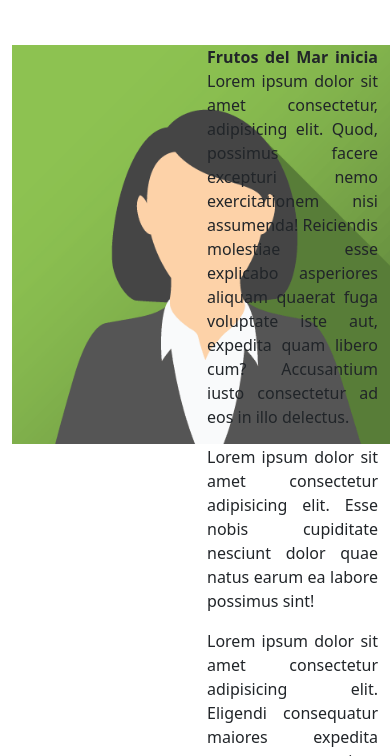
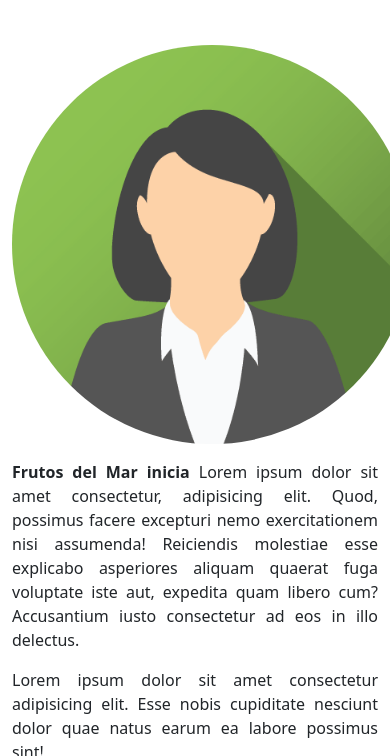
Before and after one commit to ChristianMauricio198125/Frutosdelmar, a plain HTML site: page index.html in a window 390 px wide. Shown: the part 344-1100 px from the top of the page. Drawn offline with nearby package versions, Linux system fonts and the light colour scheme.

Commit message:
Update index.html
adicion de modo responsivo en la section inicio

```diff
--- a/index.html
+++ b/index.html
@@ -84,8 +84,8 @@
     <section class="inicio container">
         <h1 class="text-center my-5">Frutos del Mar</h1>
         <div class="row">
-            <div class="col-6"> <img src="assets/imagenes/avatar_inicio.png" alt="avatar" style="width: 400px;"> </div>
-            <div class="col-6 text"><p><strong>Frutos del Mar inicia </strong> Lorem ipsum dolor sit amet consectetur, adipisicing elit. Quod, possimus facere excepturi nemo exercitationem nisi assumenda! Reiciendis molestiae esse explicabo asperiores aliquam quaerat fuga voluptate iste aut, expedita quam libero cum? Accusantium iusto consectetur ad eos in illo delectus.</p><p>Lorem ipsum dolor sit amet consectetur adipisicing elit. Esse nobis cupiditate nesciunt dolor quae natus earum ea labore possimus sint!</p>
+            <div class="col-sm"> <img src="assets/imagenes/avatar_inicio.png" class="rounded-circle mb-3" alt="avatar" style="width: 400px;"> </div>
+            <div class="col-sm "><p><strong>Frutos del Mar inicia </strong> Lorem ipsum dolor sit amet consectetur, adipisicing elit. Quod, possimus facere excepturi nemo exercitationem nisi assumenda! Reiciendis molestiae esse explicabo asperiores aliquam quaerat fuga voluptate iste aut, expedita quam libero cum? Accusantium iusto consectetur ad eos in illo delectus.</p><p>Lorem ipsum dolor sit amet consectetur adipisicing elit. Esse nobis cupiditate nesciunt dolor quae natus earum ea labore possimus sint!</p>
             <p>Lorem ipsum dolor sit amet consectetur adipisicing elit. Eligendi consequatur maiores expedita saepe quam nesciunt at ipsum laborum deserunt dolorem cupiditate quae corrupti placeat dolorum, dolores esse sint unde aliquid cumque totam soluta harum. Fugit culpa aut dicta voluptates possimus.</p></div>
         </div>
     </section>
```
